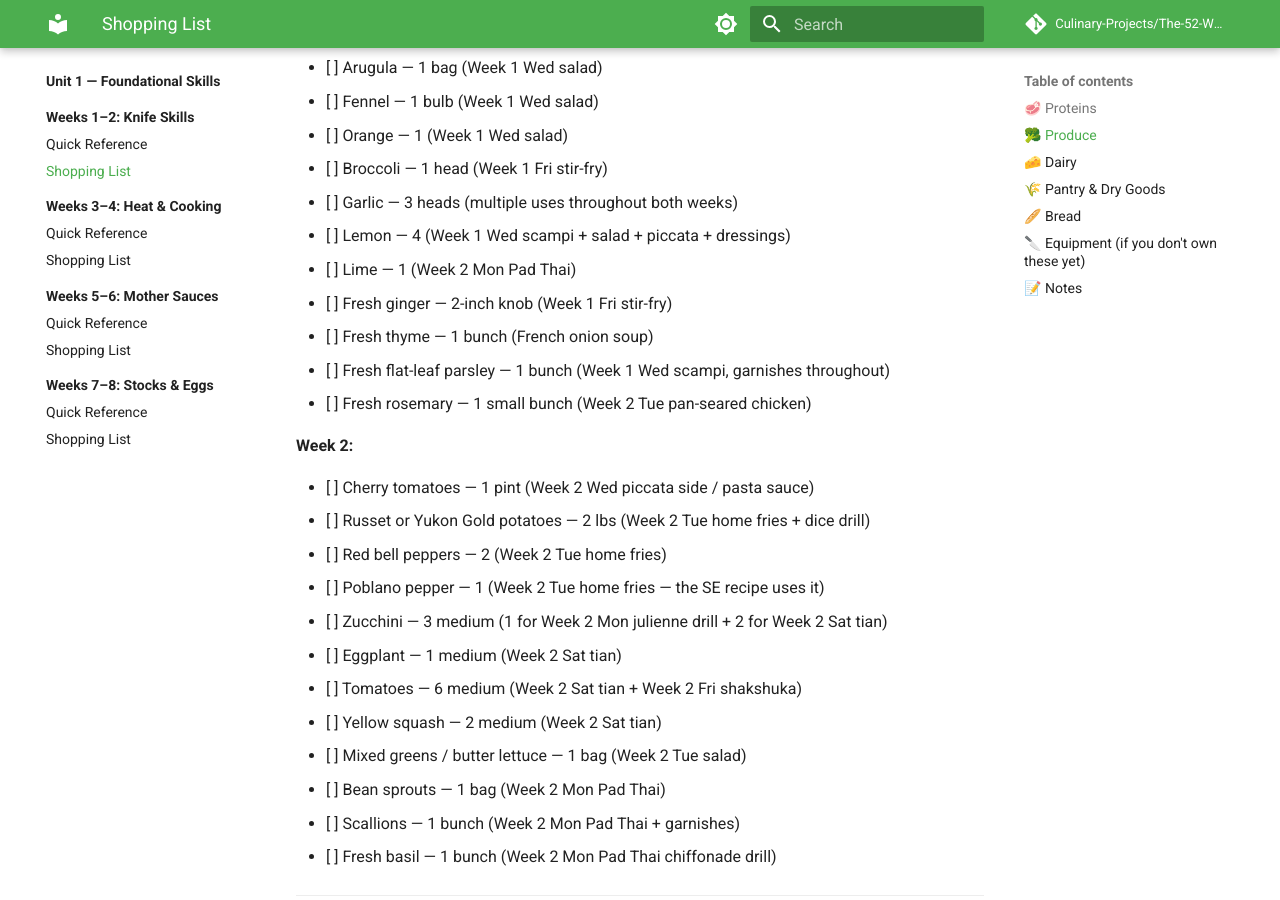
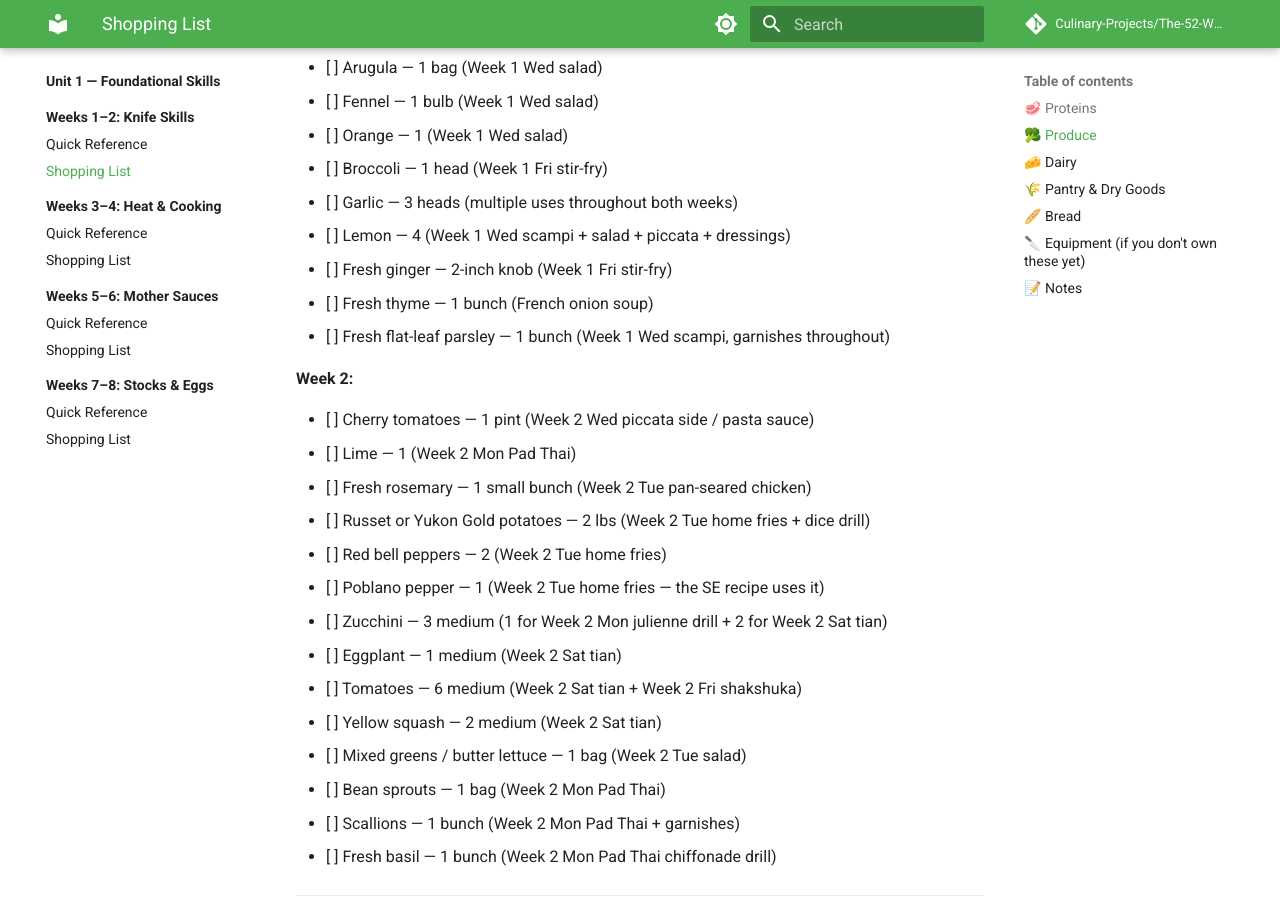
Before and after one commit to Culinary-Projects/The-52-Week-Culinary-Project, an MkDocs documentation site: the page built from docs/weeks/01-foundational-skills/01-02-knife-skills/shopping-list.md, in a window 1280 px wide and 900 px high, scrolled down 1232 px. Built offline with MkDocs 1.6.1 and Material for MkDocs 9.7.7, drawn with Linux system fonts in a browser that asks for light colours; comment, search, counter and statistics services are not loaded.

```diff
--- a/docs/weeks/01-foundational-skills/01-02-knife-skills/shopping-list.md
+++ b/docs/weeks/01-foundational-skills/01-02-knife-skills/shopping-list.md
@@ -37,15 +37,15 @@
 - [ ] Broccoli — 1 head (Week 1 Fri stir-fry)
 - [ ] Garlic — 3 heads (multiple uses throughout both weeks)
 - [ ] Lemon — 4 (Week 1 Wed scampi + salad + piccata + dressings)
-- [ ] Lime — 1 (Week 2 Mon Pad Thai)
 - [ ] Fresh ginger — 2-inch knob (Week 1 Fri stir-fry)
 - [ ] Fresh thyme — 1 bunch (French onion soup)
 - [ ] Fresh flat-leaf parsley — 1 bunch (Week 1 Wed scampi, garnishes throughout)
-- [ ] Fresh rosemary — 1 small bunch (Week 2 Tue pan-seared chicken)
 
 **Week 2:**
 
 - [ ] Cherry tomatoes — 1 pint (Week 2 Wed piccata side / pasta sauce)
+- [ ] Lime — 1 (Week 2 Mon Pad Thai)
+- [ ] Fresh rosemary — 1 small bunch (Week 2 Tue pan-seared chicken)
 - [ ] Russet or Yukon Gold potatoes — 2 lbs (Week 2 Tue home fries + dice drill)
 - [ ] Red bell peppers — 2 (Week 2 Tue home fries)
 - [ ] Poblano pepper — 1 (Week 2 Tue home fries — the SE recipe uses it)
```
